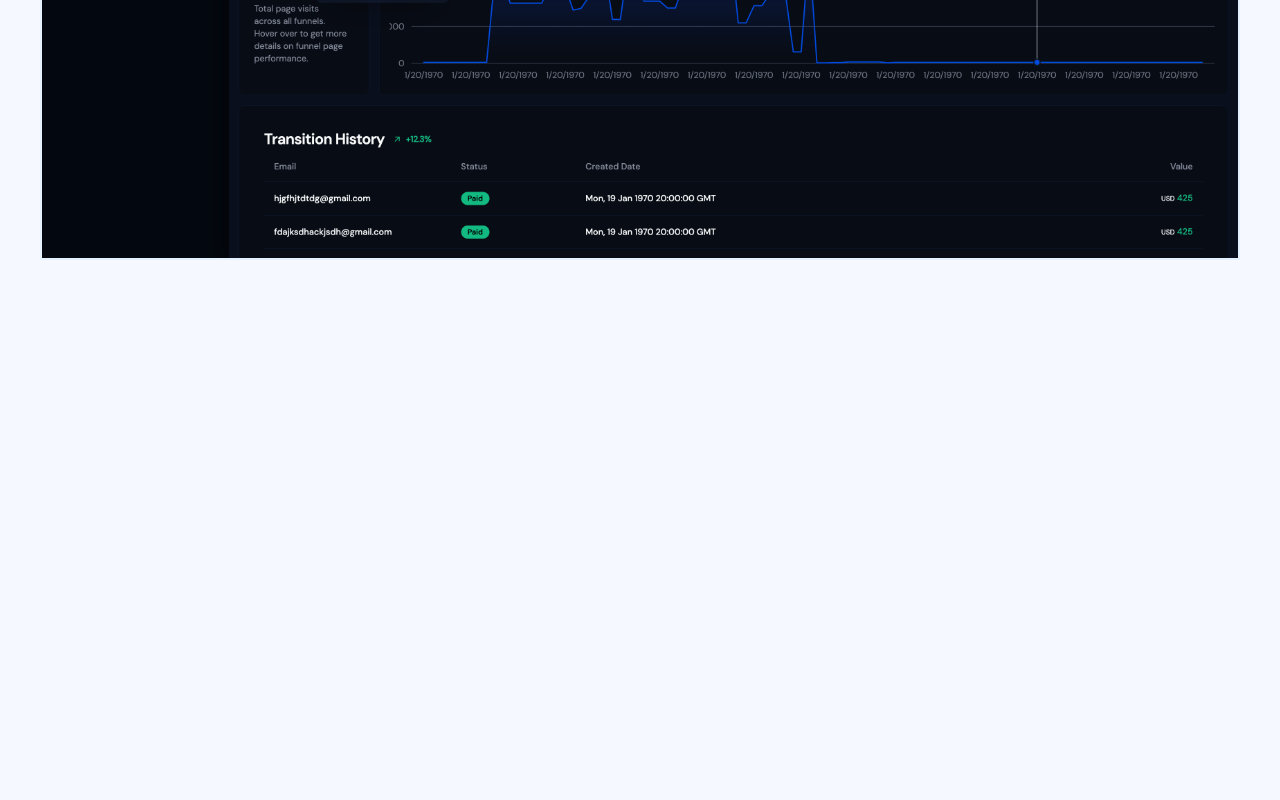
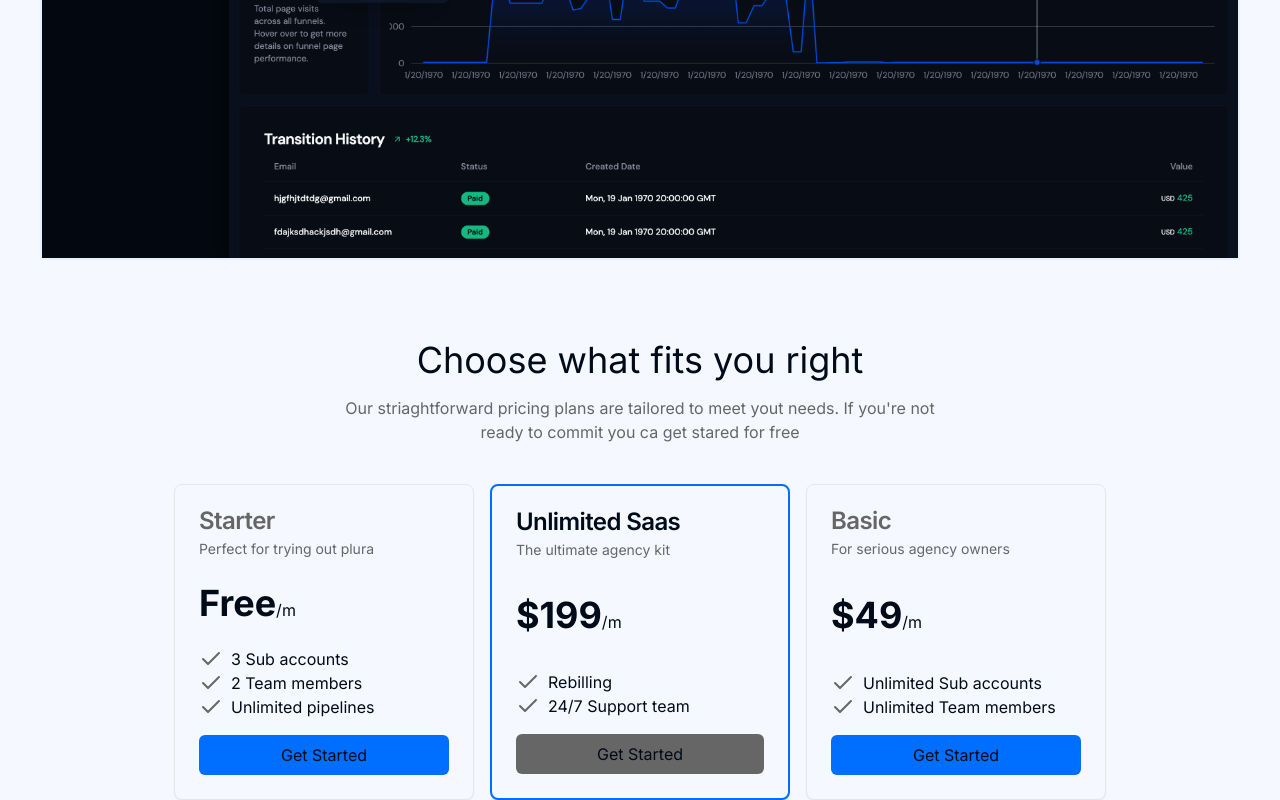
Before and after one commit to xbiwas/sparknepal, a Next.js app: page /site in a window 1280 px wide. Shown: the part 948-1748 px from the top of the page. Before the commit the page ends 1208 px from the top, so only its background shows below. Built offline with nearby package versions, Linux system fonts and the light colour scheme.

Commit message:
landing page

```diff
--- a/src/app/site/page.tsx
+++ b/src/app/site/page.tsx
@@ -1,4 +1,16 @@
+import {
+  Card,
+  CardContent,
+  CardDescription,
+  CardFooter,
+  CardHeader,
+  CardTitle,
+} from "@/components/ui/card";
+import { pricingCards } from "@/lib/constants";
+import clsx from "clsx";
+import { Check } from "lucide-react";
 import Image from "next/image";
+import Link from "next/link";
 
 export default function Home() {
   return (
@@ -25,6 +37,59 @@ export default function Home() {
           <div className="bottom-0 top-[50%] bg-gradient-to-t dark:from-background left-0 right-0 absolute z-10"></div>
         </div>
       </section>
+      <section className="flex justify-center items-center flex-col gap-4 mt-20">
+        <h2 className="text-4xl text-center">Choose what fits you right</h2>
+        <p className="text-muted-foreground text-center">
+          Our striaghtforward pricing plans are tailored to meet yout needs. If{" "}
+          {"you're"} not <br />
+          ready to commit you ca get stared for free
+        </p>
+
+        <div className="flex  justify-center gap-4 flex-wrap mt-6">
+          {pricingCards.map((card) => (
+            <Card
+              key={card.title}
+              className={clsx("w-[300px] flex flex-col justify-between", {
+                "border-2 border-primary": card.title === "Unlimited Saas",
+              })}
+            >
+              <CardHeader>
+                <CardTitle
+                  className={clsx("", {
+                    "text-muted-foreground": card.title !== "Unlimited Saas",
+                  })}
+                >
+                  {card.title}
+                </CardTitle>
+                <CardDescription>{card.description}</CardDescription>
+              </CardHeader>
+              <CardContent>
+                <span className="text-4xl font-bold">{card.price}</span>
+                <span>/m</span>
+              </CardContent>
+              <CardFooter className="flex flex-col items-start gap-4">
+                <div>
+                  {card.features.map((feature) => (
+                    <div key={feature} className="flex gap-2 items-center">
+                      <Check className="text-muted-foreground" />
+                      <p>{feature}</p>
+                    </div>
+                  ))}
+                </div>
+                <Link
+                  href={`/agency?plan=${card.priceId}`}
+                  className={clsx(
+                    "w-full text-center bg-primary p-2 rounded-md",
+                    { "!bg-muted-foreground": card.title === "Unlimited Saas" }
+                  )}
+                >
+                  Get Started
+                </Link>
+              </CardFooter>
+            </Card>
+          ))}
+        </div>
+      </section>
     </main>
   );
 }
--- /dev/null
+++ b/src/lib/constants.ts
@@ -0,0 +1,29 @@
+export const pricingCards = [
+  {
+    title: "Starter",
+    description: "Perfect for trying out plura",
+    price: "Free",
+    duration: "",
+    highlight: "Key features",
+    features: ["3 Sub accounts", "2 Team members", "Unlimited pipelines"],
+    priceId: "",
+  },
+  {
+    title: "Unlimited Saas",
+    description: "The ultimate agency kit",
+    price: "$199",
+    duration: "month",
+    highlight: "Key features",
+    features: ["Rebilling", "24/7 Support team"],
+    priceId: "price_1OYxkqFj9oKEERu1KfJGWxgN",
+  },
+  {
+    title: "Basic",
+    description: "For serious agency owners",
+    price: "$49",
+    duration: "month",
+    highlight: "Everything in Starter, plus",
+    features: ["Unlimited Sub accounts", "Unlimited Team members"],
+    priceId: "price_1OYxkqFj9oKEERu1NbKUxXxN",
+  },
+];
```
